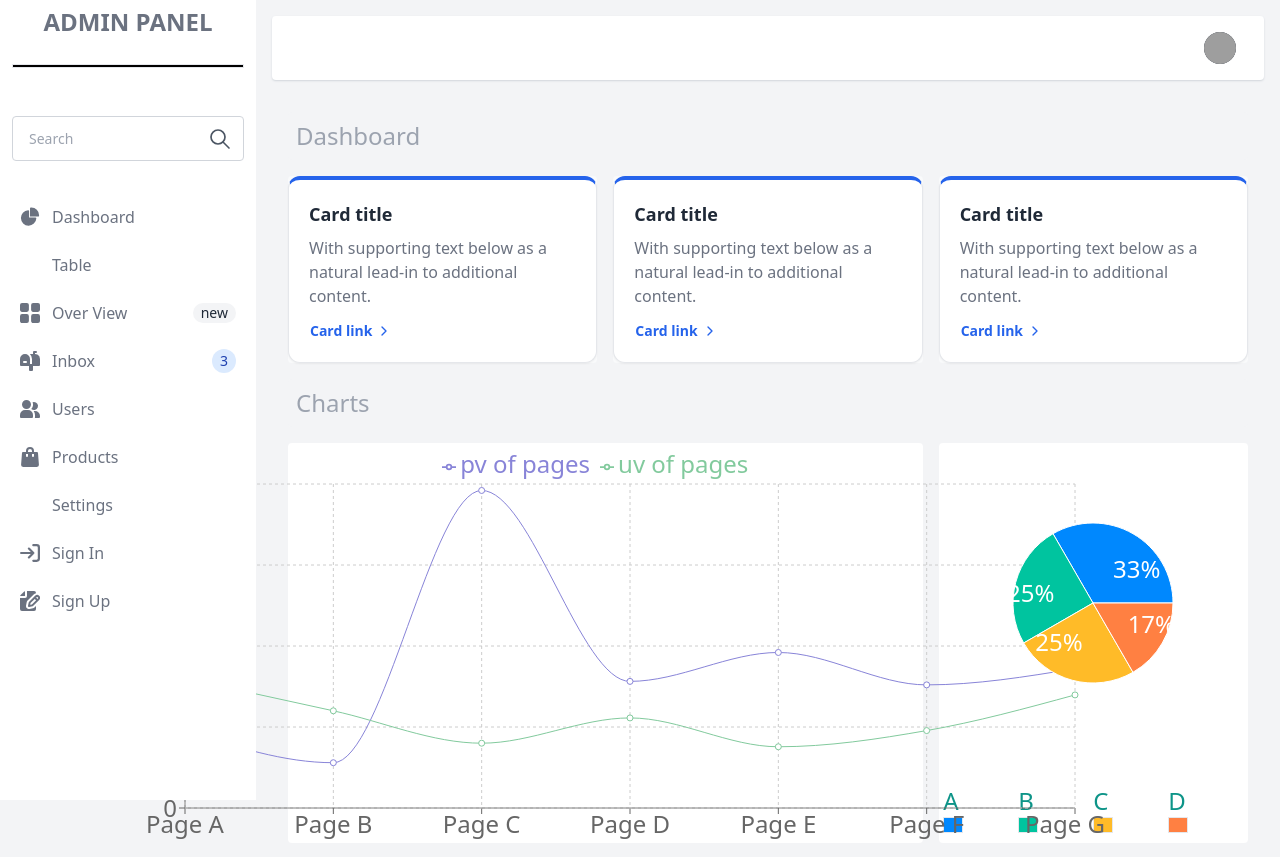
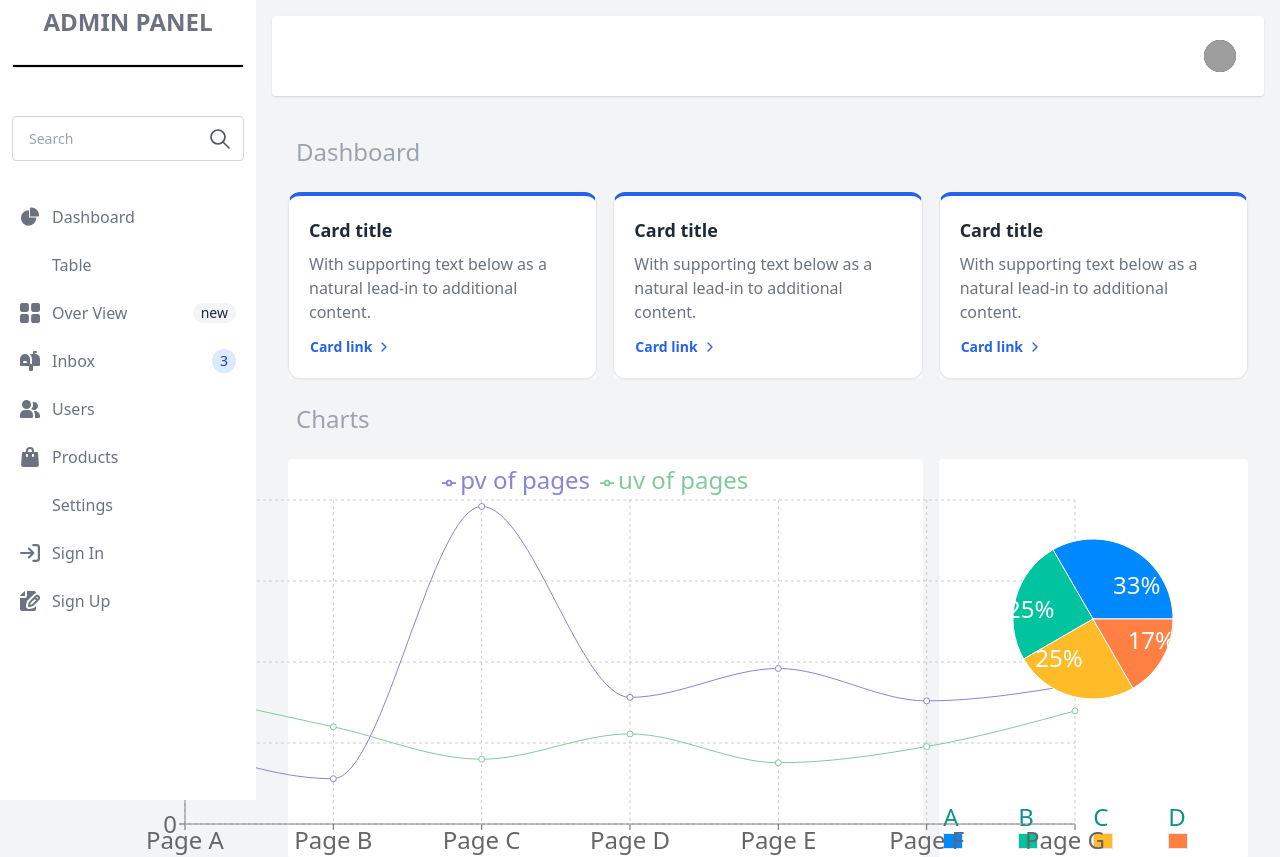
Before and after one commit to yadamoon/Admin-Panel, a React (Vite) app in the folder Dashboard/: page / in a window 1280 px wide. Shown: the top 857 px of the page. Built offline with nearby package versions, Linux system fonts and the light colour scheme; grey boxes are pictures that could not be loaded.

Commit message:
updated css part

```diff
--- a/Dashboard/src/App.jsx
+++ b/Dashboard/src/App.jsx
@@ -52,7 +52,7 @@ function App() {
       </aside>
 
       <div className="p-4 sm:ml-64">
-        <div className="   rounded-lg dark:border-gray-700 ">
+        <div className="rounded-lg dark:border-gray-700 ">
           {/* //todo HeaderPart */}
           <div className=" mb-4 rounded bg-gray-50 dark:bg-gray-800">
             <p className="text-2xl text-gray-400 dark:text-gray-500"></p>
--- a/Dashboard/src/components/SideBar/common/HeaderApp.jsx
+++ b/Dashboard/src/components/SideBar/common/HeaderApp.jsx
@@ -8,7 +8,7 @@ export default function HeaderApp() {
   const [showMenu, setShowMenu] = useState(false);
   return (
     <div className=" 2xl:mx-auto bg-white  shadow-gray-300  shadow-sm rounded">
-      <div className=" p-4 px-7">
+      <div className=" p-6 px-7">
         <nav className="flex justify-between ">
           <div className="mt-8"></div>
           <div className="lg:w-3/5 flex mt-10 ml-2 lg:ml-0 lg:mt-0 lg:justify-end justify-center items-center"></div>
```
